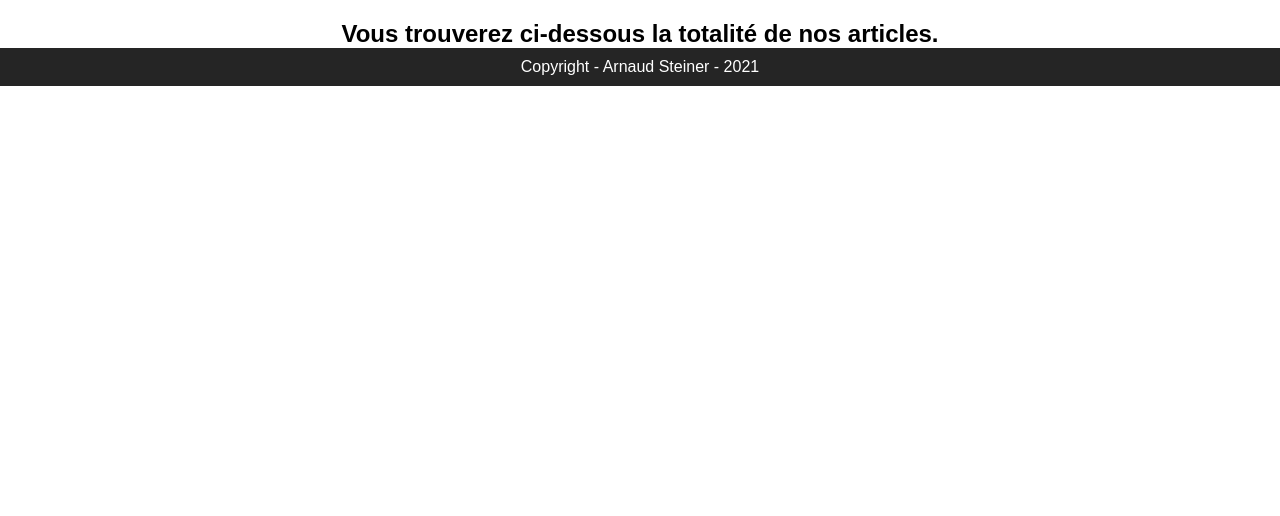
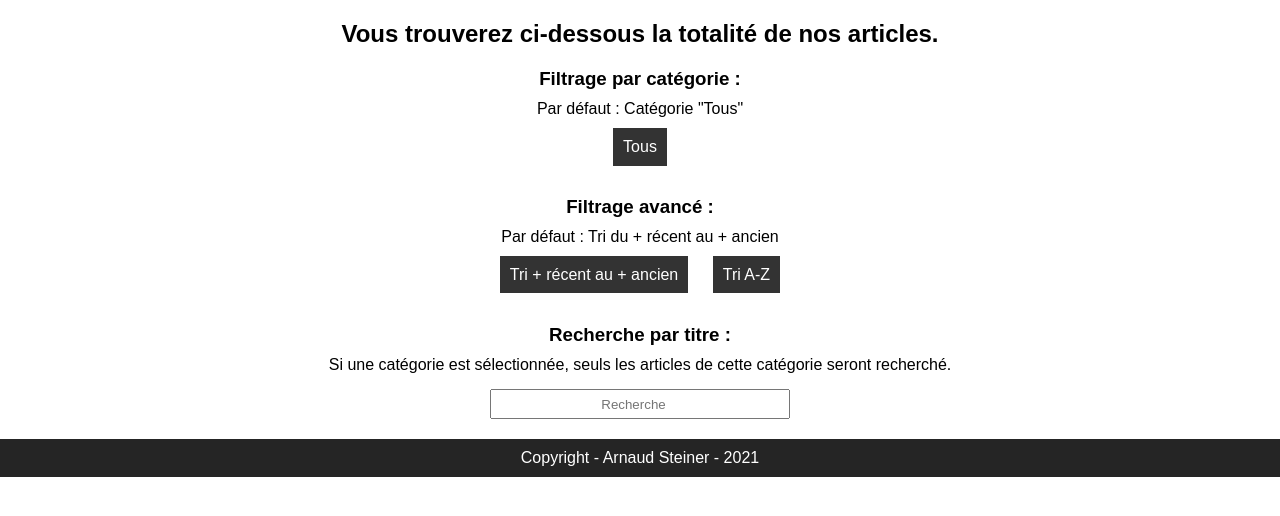
Before and after one commit to ReVolTPFE/f1-blog, a PHP site: template templates/pages/articles.html.twig in a window 1280 px wide. Shown: the part 148-664 px from the top of the page. Run offline with PHP 8.4, Linux system fonts and the light colour scheme; the template is opened without the code that fills it, so the values that code supplies are empty; some libraries are stand-ins or nearby versions.

Commit message:
V2.0 done and working with JS

```diff
--- a/css/_articles.scss
+++ b/css/_articles.scss
@@ -49,3 +49,49 @@
 		}
 	}
 }
+
+.filtering {
+	display: flex;
+	justify-content: center;
+
+	a {
+		cursor: pointer;
+		margin: 10px;
+		background-color: #333;
+		padding: 10px;
+		color: white;
+	}
+}
+
+.filter-title {
+	margin: 20px 0 10px 0;
+}
+
+.filter-title2 {
+	margin: 20px 0 10px 0;
+}
+
+.filter-title2+p {
+	margin-bottom: 20px;
+}
+
+.sort-link {
+	cursor: pointer;
+	margin: 10px;
+	background-color: #333;
+	padding: 10px;
+	color: white;
+}
+
+.filter-title3 {
+	margin: 40px 0 10px 0;
+}
+
+#research {
+	text-align: center;
+	width: 300px;
+	height: 30px;
+
+	margin-top: 15px;
+	margin-bottom: 20px;
+}
--- a/css/_dark-mode.scss
+++ b/css/_dark-mode.scss
@@ -23,4 +23,13 @@
 		background: none !important;
 		border: none !important;
 	}
+
+	input::placeholder {
+		color: white;
+	}
 }
+
+.dark-mode-filter-link {
+	background-color: rgb(199, 199, 199) !important;
+	color: #333 !important;
+}
--- /dev/null
+++ b/js/category-filter.js
@@ -0,0 +1,19 @@
+let allCards = document.querySelectorAll(".article__card");
+
+let navLinks = document.querySelectorAll(".filter-link");
+
+navLinks.forEach(link => {
+	link.addEventListener("click", () => {
+		allCards.forEach(card => {
+			if (link.innerText != card.childNodes[1].childNodes[3].childNodes[0].innerText && link.innerText != card.childNodes[1].childNodes[3].childNodes[2].innerText) {
+				card.hidden = true;
+			} else {
+				card.hidden = false;
+			}
+
+			if (link.innerText == "Tous") {
+				card.hidden = false;
+			}
+		});
+	});
+});
--- a/js/dark-mode.js
+++ b/js/dark-mode.js
@@ -3,6 +3,8 @@ let bgSwitch = document.querySelectorAll(".switch-bg");
 let fontSwitch = document.querySelectorAll(".switch-font");
 let borderSwitch = document.querySelectorAll(".switch-border");
 let inputSwitch = document.querySelectorAll(".switch-input");
+let filterLinkSwitch = document.querySelectorAll(".filter-link");
+let sortLinkSwitch = document.querySelectorAll(".sort-link");
 
 darkModeBtn.addEventListener("click", () => {
 	bgSwitch.forEach(elt => {
@@ -21,6 +23,14 @@ darkModeBtn.addEventListener("click", () => {
 		elt.classList.toggle("dark-mode-input");
 	});
 
+	filterLinkSwitch.forEach(elt => {
+		elt.classList.toggle("dark-mode-filter-link");
+	});
+
+	sortLinkSwitch.forEach(elt => {
+		elt.classList.toggle("dark-mode-filter-link");
+	});
+
 	darkModeBtn.classList.toggle("dark-mode-enabled");
 
 	if (darkModeBtn.classList.contains("dark-mode-enabled")) {
--- /dev/null
+++ b/js/pagination.js
@@ -0,0 +1,3 @@
+let selectAllArticles = document.querySelectorAll(".article__card");
+
+let articlesNumber = selectAllArticles.length;
--- /dev/null
+++ b/js/research.js
@@ -0,0 +1,17 @@
+let searchInput = document.querySelector("#research");
+let allArticlesSection = document.querySelector(".article");
+let allArticles = document.querySelectorAll(".article__card");
+
+searchInput.addEventListener("keyup", () => {
+	while (allArticlesSection.firstChild) {
+		allArticlesSection.removeChild(allArticlesSection.firstChild);
+	}
+
+	allArticles.forEach(article => {
+		let articleTitle = article.childNodes[1].childNodes[1].innerText
+
+		if (articleTitle.toLowerCase().includes(searchInput.value.toLowerCase()) || searchInput.value == "") {
+			allArticlesSection.appendChild(article);
+		}
+	});
+});
--- /dev/null
+++ b/js/show-hide.js
@@ -0,0 +1,29 @@
+let showHideBtn = document.querySelectorAll(".show-hide");
+
+showHideBtn.forEach(btn => {
+	btn.addEventListener("click", () => {
+		btn.classList.toggle("hide-section");
+
+		if (btn.innerText.includes("Image")) {
+			if (btn.classList.contains("hide-section")) {
+				btn.innerHTML = "<i class=\"fas fa-chevron-right\"></i> Image";
+				btn.nextElementSibling.classList.add("hide-elt");
+				btn.nextElementSibling.classList.remove("show-elt");
+			} else {
+				btn.innerHTML = "<i class=\"fas fa-chevron-down\"></i> Image";
+				btn.nextElementSibling.classList.add("show-elt");
+				btn.nextElementSibling.classList.remove("hide-elt");
+			}
+		} else if (btn.innerText.includes("Contenu")) {
+			if (btn.classList.contains("hide-section")) {
+				btn.innerHTML = "<i class=\"fas fa-chevron-right\"></i> Contenu";
+				btn.nextElementSibling.classList.add("hide-elt");
+				btn.nextElementSibling.classList.remove("show-elt");
+			} else {
+				btn.innerHTML = "<i class=\"fas fa-chevron-down\"></i> Contenu";
+				btn.nextElementSibling.classList.add("show-elt");
+				btn.nextElementSibling.classList.remove("hide-elt");
+			}
+		}
+	});
+});
--- /dev/null
+++ b/js/sortering.js
@@ -0,0 +1,52 @@
+let articles = document.querySelectorAll(".article__card");
+let articlesSection = document.querySelector(".article");
+let sortDateBtn = document.querySelector(".sort-date-btn");
+let sortAlphabeticBtn = document.querySelector(".sort-alphabetic-btn");
+
+let defaultSort = [];
+let titleSort = [];
+let alphabeticSort = [];
+
+articles.forEach(article => {
+	defaultSort.push(article);
+});
+
+sortDateBtn.addEventListener("click", () => {
+	//? Tri des articles par date du + récent au + ancien
+	while (articlesSection.firstChild) {
+		articlesSection.removeChild(articlesSection.firstChild);
+	}
+
+	defaultSort.forEach(article => {
+		articlesSection.appendChild(article);
+	});
+});
+
+sortAlphabeticBtn.addEventListener("click", () => {
+	titleSort = [];
+	alphabeticSort = [];
+
+	//? Tri des titres d'articles par ordre alphabétique
+	articles.forEach(article => {
+		titleSort.push(article.childNodes[1].childNodes[1].innerText);
+	});
+
+	titleSort.sort();
+
+	//? Pour chaque article, ajout dans l'ordre alphabétique en fonction de l'array titleSort
+	for (let i = 0; i < articles.length; i++) {
+		articles.forEach(article => {
+			if (article.childNodes[1].childNodes[1].innerText == titleSort[i]) {
+				alphabeticSort.push(article);
+			}
+		});
+	}
+
+	while (articlesSection.firstChild) {
+		articlesSection.removeChild(articlesSection.firstChild);
+	}
+
+	alphabeticSort.forEach(article => {
+		articlesSection.appendChild(article);
+	});
+});
--- a/src/Article.php
+++ b/src/Article.php
@@ -34,8 +34,9 @@ class Article extends Skeleton {
 					echo $twig->render("pages/oneArticle.html.twig", ["data" => $data, "tag1" => $tag1, "tag2" => $tag2, "categories" => $categories, "allArticles" => $allArticles]);
 				} else {
 					$data = Article::readAll($pdo);
+					$categories = Category::readAll($pdo);
 
-					echo $twig->render("pages/articles.html.twig", ["data" => $data]);
+					echo $twig->render("pages/articles.html.twig", ["data" => $data, "categories" => $categories]);
 				}
 			break;
 			case "update":
--- a/templates/base.html.twig
+++ b/templates/base.html.twig
@@ -4,6 +4,8 @@
         <meta charset="UTF-8">
 
         <link rel="stylesheet" href="./css/main.min.css">
+
+        <script src="https://kit.fontawesome.com/e965aa6722.js" crossorigin="anonymous"></script>
 
         <title>F1-Blog : {% block title %}{% endblock %}</title>
     </head>
@@ -27,5 +29,7 @@
         {% endblock %}
 
         <script src="./js/dark-mode.js"></script>
+        <script src="./js/show-hide.js"></script>
+        <script src="./js/category-filter.js"></script>
     </body>
 </html>
--- a/templates/pages/articles.html.twig
+++ b/templates/pages/articles.html.twig
@@ -7,6 +7,27 @@
 <section class="article_page">
 	<h2>Vous trouverez ci-dessous la totalité de nos articles.</h2>
 
+	<h3 class="filter-title">Filtrage par catégorie :</h3>
+	<p>Par défaut : Catégorie "Tous"</p>
+	<div class="filtering">
+		<a class="filter-link">Tous</a>
+
+		{% for category in categories %}
+			<a class="filter-link">{{ category.name }}</a>
+		{% endfor %}
+	</div>
+
+	<h3 class="filter-title2">Filtrage avancé :</h3>
+	<p>Par défaut : Tri du + récent au + ancien</p>
+	<div>
+		<a class="sort-link sort-date-btn">Tri + récent au + ancien</a>
+		<a class="sort-link sort-alphabetic-btn">Tri A-Z</a>
+	</div>
+
+	<h3 class="filter-title3">Recherche par titre :</h3>
+	<p>Si une catégorie est sélectionnée, seuls les articles de cette catégorie seront recherché.</p>
+	<input type="search" placeholder="Recherche" id="research">
+
 	<article class="article">
 		{% for item in data %}
 			<a class="article__card list switch-border" href="/?page=articles&id={{ item.article_id }}">
@@ -14,12 +35,16 @@
 					<h2 class="article__card__title">{{ item.title }}</h2>
 					<p class="article__card__tags"><i class="switch-border">{{ item.name }}</i> <i class="switch-border">{{ item.6 }}</i></p>
 					<p class="article__card__author">Auteur : {{ item.author }}</p>
+					<p class="article__card__author">{{ item.creation_date|date('d/m/Y') }}</p>
 					<img class="article__card__image" src="/img/articles/{{ item.photo }}" alt="">
 				</div>
 			</a>
-
 		{% endfor %}
 	</article>
 </section>
 
+<script src="./js/sortering.js"></script>
+<script src="./js/research.js"></script>
+<script src="./js/pagination.js"></script>
+
 {% endblock %}
```
Also changed, not shown: css/_one_article.scss (+54 -4 lines), js/lightbox.js (added, +12 -0 lines), templates/pages/oneArticle.html.twig (+13 -2 lines), css/main.min.css. Lines whose indentation alone changed are shown as unchanged.
